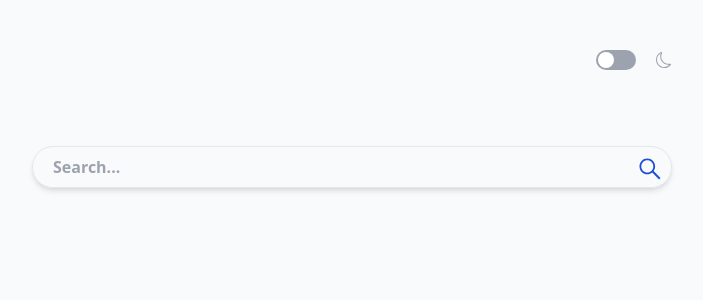
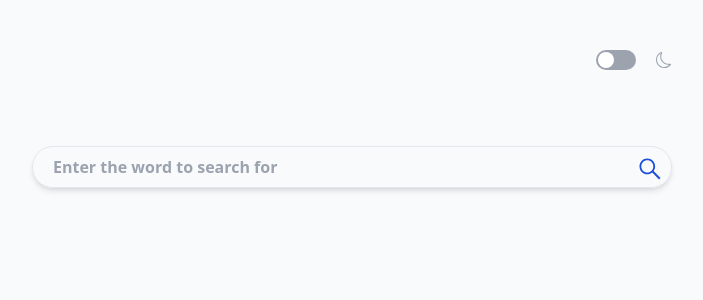
Before and after one commit to Prechyious/dictionary-app, a React (Create React App) app: page / in a window 1280 px wide. Shown: the top 300 px of the page, without its empty margins (288-991 px from the left). Built offline with nearby package versions, Linux system fonts and the light colour scheme; some icons are missing.

Commit message:
Modified input placeholder

```diff
--- a/src/components/Search.js
+++ b/src/components/Search.js
@@ -13,7 +13,7 @@ const Search = ({ searchWord, setSearchWord, handleSearch, error }) => {
                     type="text"
                     name="search"
                     id="search"
-                    placeholder="Search..."
+                    placeholder="Enter the word to search for"
                     value={searchWord}
                     onChange={(e) => setSearchWord(e.target.value)}
                 />
```
